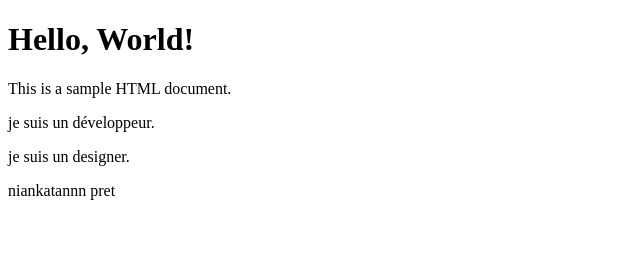
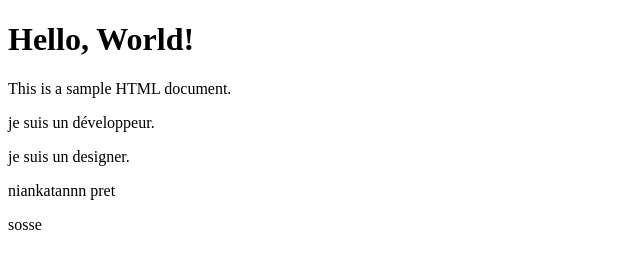
Before and after one commit to AbdoulSalam407/projetFinal, a plain HTML site: page index.html in a window 1280 px wide. Shown: the full height of the page, 0-640 px from the left. Drawn offline with Linux system fonts and the light colour scheme.

Commit message:
thiou boulette

```diff
--- a/index.html
+++ b/index.html
@@ -9,8 +9,12 @@
     <h1>Hello, World!</h1>
     <p>This is a sample HTML document.</p>
 
+
     <p>je suis un développeur.</p>
     <p>je suis un designer.</p>
     <p>niankatannn pret</p>
+    <p>sosse</p>
+
+
   </body>
 </html>
```
